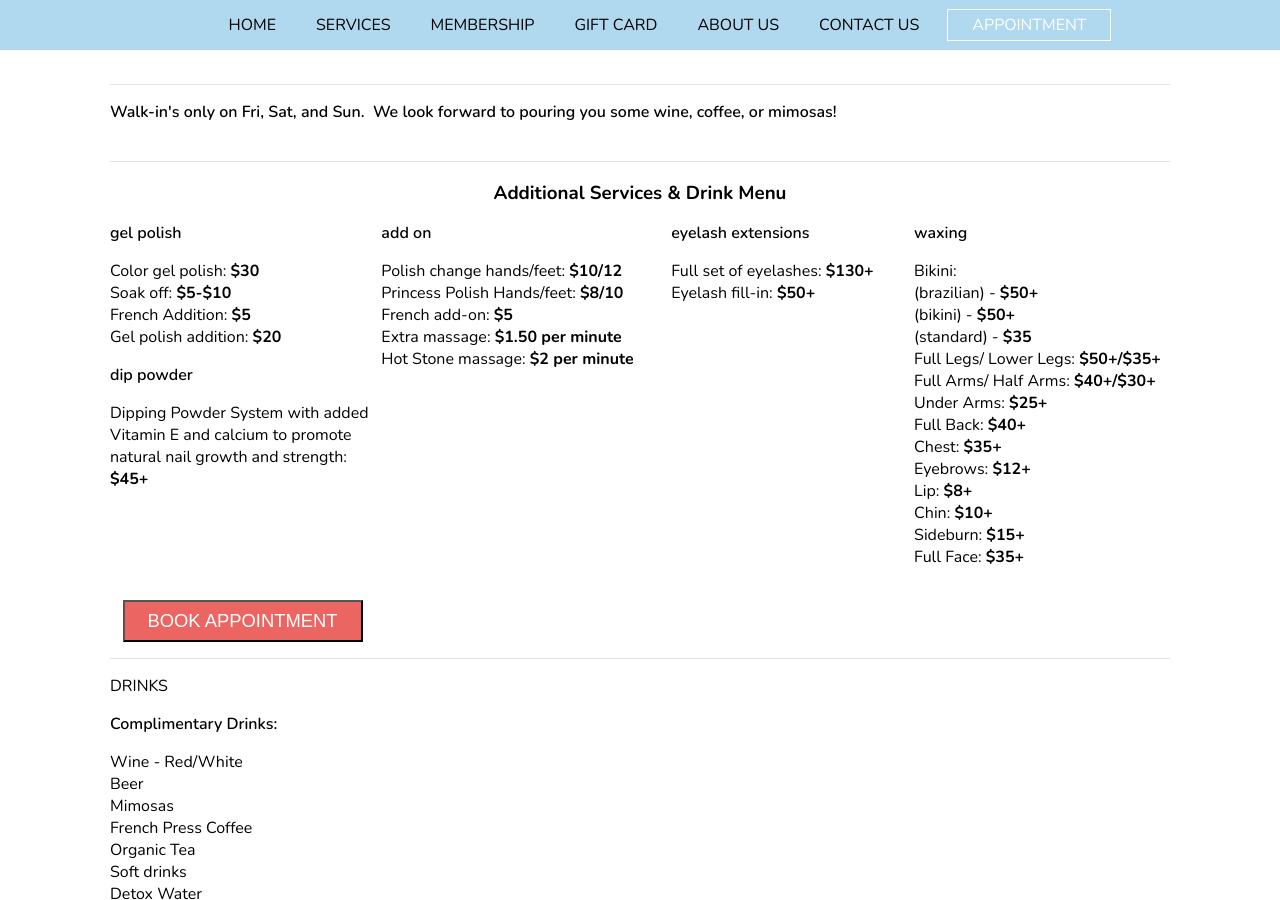
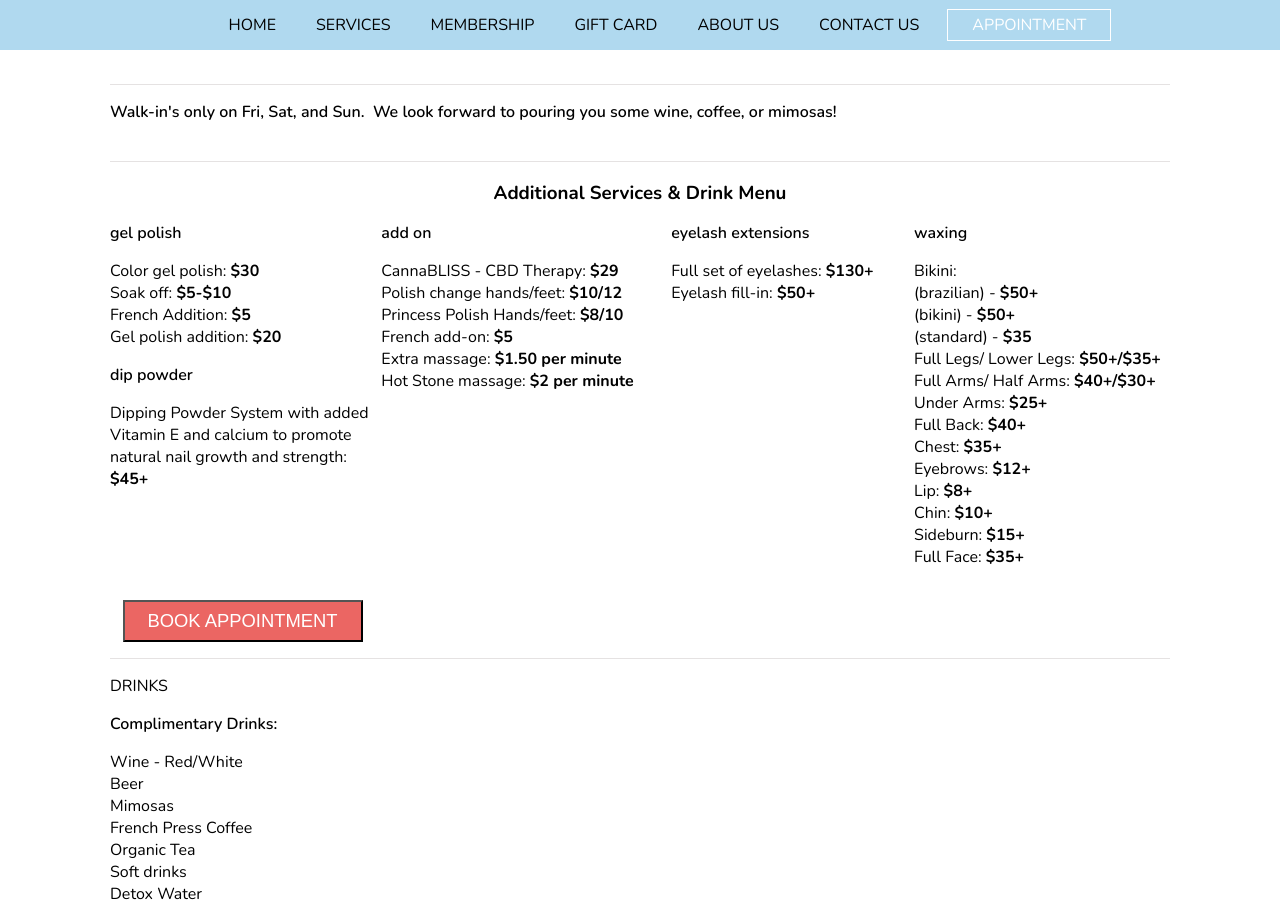
Before and after one commit to mimosasnailbar/mimosas, a Jekyll site: the page built from services.html, in a window 1280 px wide and 900 px high, scrolled down 2298 px. Built offline with Jekyll 4.4.1, drawn with Linux system fonts in a browser that asks for light colours; nearby versions of some CDN libraries.

Commit message:
Updated 'services.html' via CloudCannon

```diff
--- a/services.html
+++ b/services.html
@@ -155,7 +155,7 @@
 					add on
 				</p>
 				<p class="editable">
-					Polish change hands/feet: <strong>$10/12</strong><br />Princess Polish Hands/feet: <strong>$8/10</strong><br />French add-on: <strong>$5</strong><br />Extra massage: <strong>$1.50 per minute</strong><br />Hot Stone massage: <strong>$2 per minute</strong>
+					CannaBLISS - CBD Therapy: <strong>$29</strong><br />Polish change hands/feet: <strong>$10/12</strong><br />Princess Polish Hands/feet: <strong>$8/10</strong><br />French add-on: <strong>$5</strong><br />Extra massage: <strong>$1.50 per minute</strong><br />Hot Stone massage: <strong>$2 per minute</strong>
 				</p>
 			</div>
 		</div>
```
